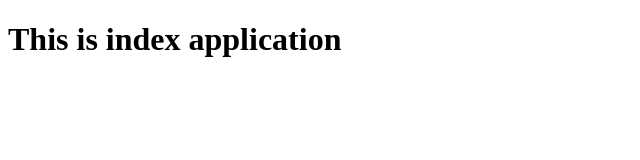
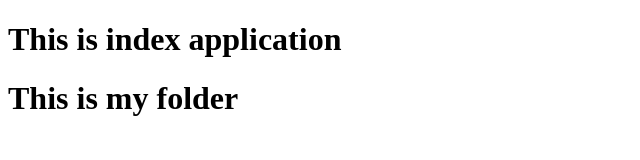
Before and after one commit to MohiniUghade/app_todo, a plain HTML site: page index.html in a window 1280 px wide. Shown: the whole page, without its empty margins (0-640 px from the left). Drawn offline with Linux system fonts and the light colour scheme.

Commit message:
add new feature

```diff
--- a/index.html
+++ b/index.html
@@ -7,5 +7,6 @@
 </head>
 <body>
     <h1>This is index application</h1>
+    <h1>This is my folder</h1>
 </body>
 </html>
```
